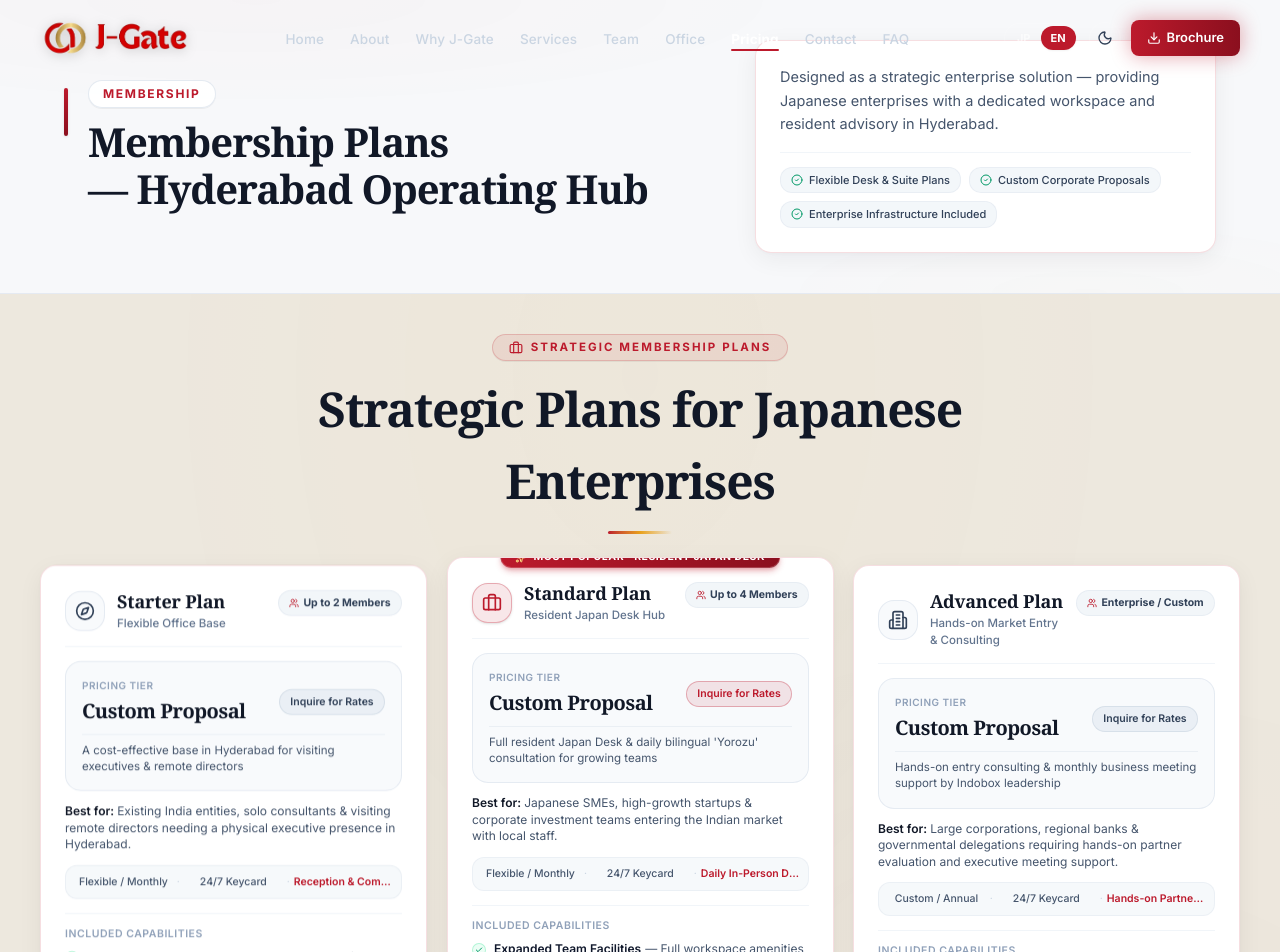
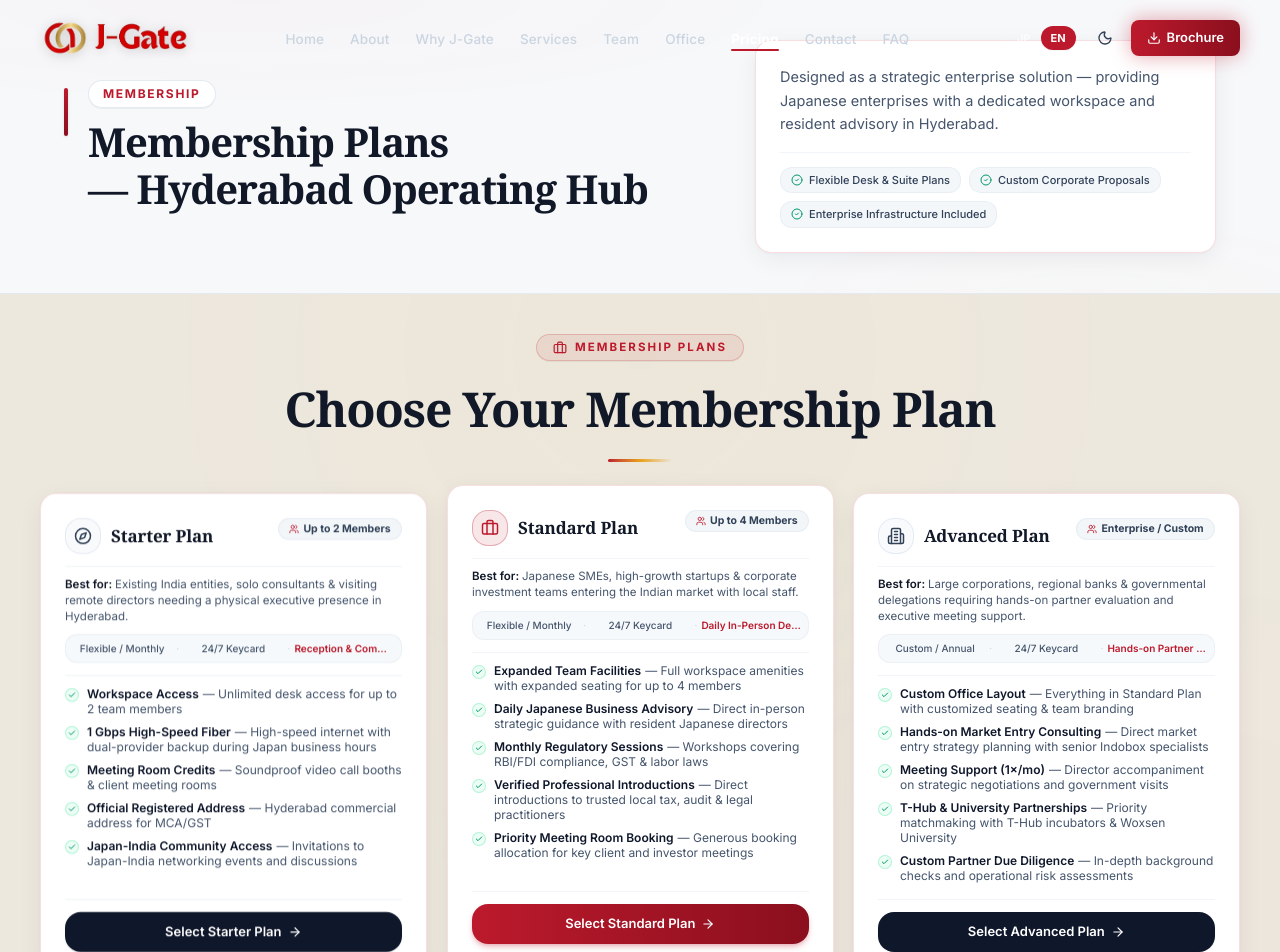
Before and after one commit to abhi-shek04/J-Gate, a Next.js app: page /pricing in a window 1280 px wide. Shown: the top 952 px of the page. Built offline with nearby package versions, Linux system fonts and the light colour scheme.

Commit message:
fix(pricing): remove Custom Proposal, Inquire for Rates, and Most Popular ribbon, keeping original content intact without price figures

```diff
--- a/src/components/jgate/pricing-section.tsx
+++ b/src/components/jgate/pricing-section.tsx
@@ -14,7 +14,6 @@
   Compass,
   Briefcase,
   Building2,
-  Sparkles,
 } from "lucide-react";
 import Link from "next/link";
 import { cn } from "@/lib/utils";
@@ -240,10 +239,10 @@
           <Reveal>
             <SectionHeading
               icon={<Briefcase className="h-3.5 w-3.5 text-crimson dark:text-rose-400" />}
-              eyebrow={tx({ EN: "Strategic Membership Plans", JP: "規模に応じたメンバーシップ体系" })}
+              eyebrow={tx({ EN: "Membership Plans", JP: "透明で明瞭なメンバーシップ体系" })}
               title={tx({
-                EN: "Strategic Plans for Japanese Enterprises",
-                JP: "進出段階に合わせて選べる3つの戦略プラン",
+                EN: "Choose Your Membership Plan",
+                JP: "進出段階に合わせて選べる3つのプラン",
               })}
             />
           </Reveal>
@@ -264,84 +263,49 @@
                         : "border-slate-200/90 dark:border-white/16 shadow-card dark:shadow-2xl hover:border-slate-300 dark:hover:border-saffron/40 hover:-translate-y-1"
                     )}
                   >
-                    {/* Featured Ribbon */}
-                    {isFeatured && (
-                      <div className="absolute -top-3 left-1/2 -translate-x-1/2 whitespace-nowrap rounded-full bg-gradient-to-r from-crimson to-crimson-deep px-3.5 py-0.5 text-[10px] sm:text-[10.5px] font-bold uppercase tracking-wider text-white shadow-md shadow-crimson/30 border border-white/20 flex items-center gap-1.5 z-20">
-                        <Sparkles className="h-3 w-3 text-amber-200" />
-                        <span>{tx({ EN: "Most Popular · Resident Japan Desk", JP: "人気No.1 · 常駐ジャパンデスク" })}</span>
-                      </div>
-                    )}
-
                     {/* Top Content Area */}
                     <div>
                       {/* Header Row: Icon + Title + Capacity Badge */}
-                      <div className="flex items-start justify-between gap-2.5 pb-3.5 border-b border-slate-100 dark:border-white/8">
-                        <div className="flex items-center gap-3">
+                      <div className="flex items-start justify-between gap-2.5 pb-3 border-b border-slate-100 dark:border-white/8">
+                        <div className="flex items-center gap-2.5">
                           <div
                             className={cn(
-                              "flex h-10 w-10 shrink-0 items-center justify-center rounded-xl border transition-all duration-300",
+                              "flex h-9 w-9 shrink-0 items-center justify-center rounded-xl border transition-colors",
                               isFeatured
-                                ? "bg-crimson/10 border-crimson/30 text-crimson dark:text-rose-400 shadow-sm"
+                                ? "bg-crimson/10 border-crimson/30 text-crimson dark:text-rose-400"
                                 : "bg-slate-50 dark:bg-white/5 border-slate-200/80 dark:border-white/10 text-ink dark:text-white"
                             )}
                           >
-                            <Icon className={cn("h-5 w-5", isFeatured ? "text-crimson dark:text-rose-400" : "text-slate-700 dark:text-slate-300")} />
+                            <Icon className={cn("h-4.5 w-4.5", isFeatured ? "text-crimson dark:text-rose-400" : "text-slate-700 dark:text-slate-300")} />
                           </div>
                           <div>
                             <div className="flex items-center gap-2">
-                              <h3 className="font-serif-jp text-[17px] sm:text-[18px] font-bold text-ink dark:text-white leading-tight">
+                              <h3 className="font-serif-jp text-[16px] sm:text-[17px] font-bold text-ink dark:text-white leading-tight">
                                 {plan.enName}
                               </h3>
                             </div>
-                            <span className="text-[11.5px] font-medium text-slate-500 dark:text-slate-400 font-sans-jp block mt-0.5">
-                              {lang === "JP" ? plan.jpName : tx(plan.tierSubtitle)}
-                            </span>
+                            {lang === "JP" && (
+                              <span className="text-[11px] sm:text-[11.5px] font-medium text-slate-500 dark:text-slate-400 font-sans-jp">
+                                {plan.jpName}
+                              </span>
+                            )}
                           </div>
                         </div>
 
-                        <span className="inline-flex items-center gap-1 rounded-full bg-slate-100/90 dark:bg-white/8 px-2.5 py-1 font-inter text-[10.5px] font-bold text-slate-700 dark:text-slate-300 shrink-0 border border-slate-200/60 dark:border-white/10">
+                        <span className="inline-flex items-center gap-1 rounded-full bg-slate-100/90 dark:bg-white/8 px-2.5 py-0.5 font-inter text-[10px] sm:text-[10.5px] font-bold text-slate-700 dark:text-slate-300 shrink-0 border border-slate-200/60 dark:border-white/10">
                           <Users className="h-2.5 w-2.5 text-crimson dark:text-rose-400" />
                           {tx(plan.capacity)}
                         </span>
                       </div>
 
-                      {/* Executive Proposal / Bespoke Rates Block */}
-                      <div className="mt-3.5 rounded-xl bg-slate-50/90 dark:bg-white/[0.03] border border-slate-200/80 dark:border-white/8 p-3.5 sm:p-4">
-                        <div className="flex items-center justify-between gap-2">
-                          <div>
-                            <span className="text-[10px] font-mono uppercase tracking-wider text-slate-400 dark:text-slate-500 font-semibold block">
-                              {tx({ EN: "Pricing Tier", JP: "料金区分" })}
-                            </span>
-                            <div className="font-serif-jp text-lg sm:text-[20px] font-bold text-ink dark:text-white tracking-tight mt-0.5">
-                              {tx({ EN: "Custom Proposal", JP: "個別お見積り" })}
-                            </div>
-                          </div>
-
-                          <span
-                            className={cn(
-                              "inline-flex items-center gap-1 rounded-full px-2.5 py-1 font-inter text-[10.5px] font-semibold shrink-0 border",
-                              isFeatured
-                                ? "bg-crimson/10 border-crimson/30 text-crimson dark:text-rose-400"
-                                : "bg-slate-200/60 dark:bg-white/10 border-slate-300/60 dark:border-white/15 text-slate-700 dark:text-slate-300"
-                            )}
-                          >
-                            {tx({ EN: "Inquire for Rates", JP: "料金はお問い合わせ" })}
-                          </span>
-                        </div>
-
-                        <p className="mt-2 text-[11.5px] text-slate-600 dark:text-slate-400 leading-snug font-inter border-t border-slate-200/60 dark:border-white/6 pt-2">
-                          {tx(plan.tagline)}
-                        </p>
-                      </div>
-
                       {/* Target Audience Summary Callout */}
-                      <p className="mt-3 font-inter text-[11.5px] sm:text-[12px] text-slate-600 dark:text-slate-300 leading-snug">
+                      <p className="mt-2.5 font-inter text-[11px] sm:text-[11.5px] text-slate-600 dark:text-slate-300 leading-snug">
                         <strong className="text-ink dark:text-slate-100 font-semibold">{tx({ EN: "Best for: ", JP: "対象: " })}</strong>
                         {tx(plan.target)}
                       </p>
 
                       {/* Specs Micro-Pills */}
-                      <div className="mt-3 flex items-center justify-between gap-1 rounded-lg bg-slate-100/60 dark:bg-white/[0.04] p-2 text-center text-[10.5px] font-inter border border-slate-200/50 dark:border-white/8 text-slate-600 dark:text-slate-300">
+                      <div className="mt-2.5 flex items-center justify-between gap-1 rounded-lg bg-slate-100/60 dark:bg-white/[0.04] p-1.5 text-center text-[10px] font-inter border border-slate-200/50 dark:border-white/8 text-slate-600 dark:text-slate-300">
                         <span className="truncate flex-1 font-medium">{tx(plan.specs.term)}</span>
                         <span className="text-slate-300 dark:text-white/20">·</span>
                         <span className="truncate flex-1 font-medium">{tx(plan.specs.access)}</span>
@@ -350,10 +314,7 @@
                       </div>
 
                       {/* Compact Features Checklist */}
-                      <div className="mt-3.5 pt-3 border-t border-slate-100 dark:border-white/8">
-                        <div className="text-[10.5px] font-mono uppercase tracking-wider text-slate-400 dark:text-slate-500 font-semibold mb-2">
-                          {tx({ EN: "Included Capabilities", JP: "含まれる基本機能・設備" })}
-                        </div>
+                      <div className="mt-3 pt-2.5 border-t border-slate-100 dark:border-white/8">
                         <ul className="space-y-1.5 sm:space-y-2">
                           {plan.features.map((feat, fi) => (
                             <li key={fi} className="flex items-start gap-2 text-[11.5px] sm:text-[12px] font-inter text-slate-700 dark:text-slate-300 leading-tight">
@@ -375,17 +336,17 @@
                     </div>
 
                     {/* Bottom Action CTA */}
-                    <div className="mt-5 pt-3.5 border-t border-slate-100 dark:border-white/8">
+                    <div className="mt-4 pt-3 border-t border-slate-100 dark:border-white/8">
                       <Link
                         href={`/contact?plan=${plan.id}`}
                         className={cn(
-                          "group/btn relative w-full inline-flex items-center justify-center gap-1.5 rounded-xl py-2.5 sm:py-3 font-inter text-[12.5px] sm:text-[13px] font-semibold transition-all duration-300",
+                          "group/btn relative w-full inline-flex items-center justify-center gap-1.5 rounded-xl py-2.5 font-inter text-[12.5px] sm:text-[13px] font-semibold transition-all duration-300",
                           isFeatured
                             ? "bg-gradient-to-r from-crimson to-crimson-deep text-white shadow-md shadow-crimson/25 hover:shadow-lg hover:shadow-crimson/40 hover:-translate-y-0.5"
                             : "bg-slate-900 dark:bg-white text-white dark:text-slate-900 hover:bg-crimson dark:hover:bg-crimson dark:hover:text-white hover:-translate-y-0.5 shadow-xs"
                         )}
                       >
-                        <span>{tx({ EN: `Inquire About ${plan.enName}`, JP: `${plan.jpName}を相談・見積り` })}</span>
+                        <span>{tx({ EN: `Select ${plan.enName}`, JP: `${plan.jpName}を申し込む` })}</span>
                         <ArrowRight className="h-3.5 w-3.5 transition-transform duration-300 group-hover/btn:translate-x-1" />
                       </Link>
                     </div>
```
